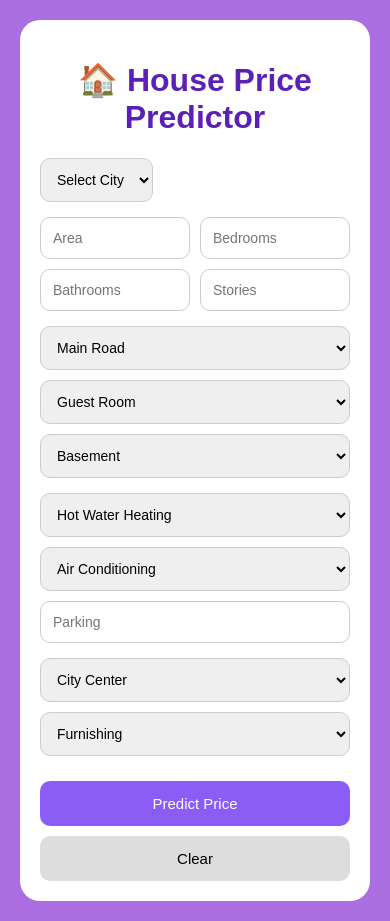
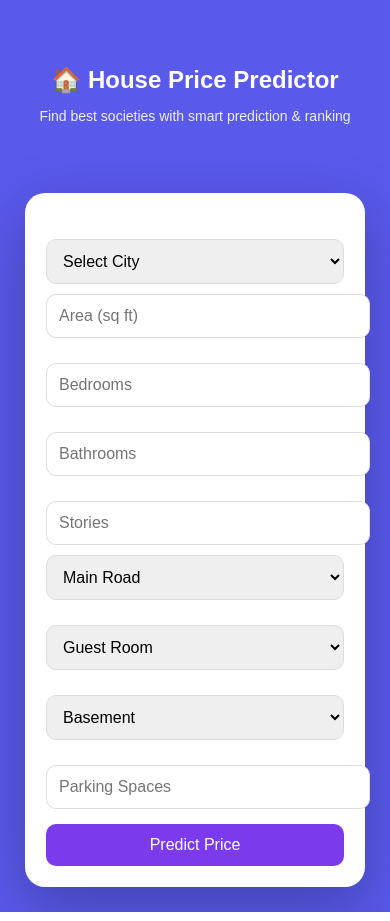
Before and after one commit to angelchoudhary222-ui/house-price-predictor, a Flask app: page / in a window 390 px wide. Run offline with Flask 3, Linux system fonts and the light colour scheme; parts of the project's set-up code (start-up, migrations or seed data) failed here and were passed over.

Commit message:
final version

```diff
--- a/app.py
+++ b/app.py
@@ -4,9 +4,6 @@ import pandas as pd
 import requests
 import os
 import os
-
-
-
 
 app = Flask(__name__)
 
--- a/templates/index.html
+++ b/templates/index.html
@@ -2,163 +2,225 @@
 <html lang="en">
 <head>
 <meta charset="UTF-8">
-<title>House Price Predictor</title>
+<title>House Predictor Pro</title>
 
 <style>
 
 body{
-    font-family: Arial;
-    background: #aa6ee1;
+    font-family: 'Arial';
     margin:0;
-    padding:20px;
+    background: #5959ec;
 }
 
+/* HERO */
+.hero{
+    text-align:center;
+    color:white;
+    padding:40px 20px;
+}
+
+.hero h1{
+    font-size:40px;
+    margin-bottom:10px;
+}
+
+.hero p{
+    opacity:0.9;
+}
+
+/* MAIN CONTAINER */
 .container{
     max-width:1200px;
-    margin:auto;
+    margin:40px auto;
     background:white;
-    padding:40px;
-    border-radius:20px;
+    padding:35px;
+    border-radius:28px;
+
+    /* soft floating effect */
+    box-shadow: 0 20px 60px rgba(0,0,0,0.25);
+
+    /* smoother look */
+    border: 1px solid rgba(255,255,255,0.3);
+}
+/* FORM */
+form{
+    margin-top:20px;
 }
 
-h1{
-    text-align:center;
-    color:#5b21b6;
+select, input{
+    width:100%;
+    padding:12px;
+    margin:5px 0;
+    border-radius:10px;
+    border:1px solid #ddd;
 }
 
-.grid-4,
-.grid-3{
+.grid{
     display:grid;
-    gap:10px;
-    margin-top:15px;
-    margin-bottom:15px;
-}
-
-.grid-4{
-    grid-template-columns:repeat(4,1fr);
-}
-
-.grid-3{
-    grid-template-columns:repeat(3,1fr);
-}
-
-input,
-select{
-    padding:12px;
-    border-radius:10px;
-    border:1px solid #ccc;
-    font-size:14px;
+    grid-template-columns:repeat(auto-fit,minmax(200px,1fr));
+    gap:15px;
 }
 
 button{
     width:100%;
     padding:14px;
     margin-top:10px;
-    background:#8b5cf6;
-    color:white;
     border:none;
     border-radius:10px;
+    background:#7c3aed;
+    color:white;
+    font-size:16px;
     cursor:pointer;
-    font-size:15px;
-    transition:0.3s;
 }
 
 button:hover{
-    background:#7c3aed;
+    background:#5b21b6;
 }
 
-.reset-btn{
-    background:#ddd;
-    color:black;
+/* RESULT */
+.result{
+    text-align:center;
+    margin-top:20px;
+    font-size:22px;
+    font-weight:bold;
+    color:#5b21b6;
 }
 
+/* SOCIETY GRID */
 .dashboard{
     display:grid;
     grid-template-columns:repeat(auto-fit,minmax(280px,1fr));
     gap:20px;
-    margin-top:20px;
+    margin-top:30px;
 }
 
+/* CARD */
 .card{
-    background:#f8f5ff;
-    border-radius:18px;
+    background:white;
+    border-radius:16px;
     overflow:hidden;
-    box-shadow:0 8px 20px rgba(0,0,0,0.08);
+    box-shadow:0 10px 25px rgba(0,0,0,0.1);
     transition:0.3s;
 }
 
 .card:hover{
-    transform:translateY(-5px);
+    transform:translateY(-8px);
 }
 
 .card img{
     width:100%;
-    height:190px;
+    height:180px;
     object-fit:cover;
 }
 
+/* BADGE */
+.badge{
+    background:#10b981;
+    color:white;
+    padding:5px 10px;
+    font-size:12px;
+    border-radius:20px;
+    display:inline-block;
+    margin-top:10px;
+}
+
+/* CONTENT */
 .card-content{
-    padding:18px;
+    padding:15px;
 }
 
 .price{
-    color:#6d28d9;
-    font-size:20px;
+    color:#7c3aed;
+    font-size:18px;
     font-weight:bold;
 }
 
 .address{
+    font-size:13px;
     color:gray;
-    font-size:14px;
-    line-height:1.5;
 }
 
-.facility{
+/* TAGS */
+.tag{
+    display:inline-block;
     background:#ede9fe;
-    display:inline-block;
-    padding:6px 10px;
-    border-radius:20px;
-    margin:4px;
-    font-size:12px;
+    padding:5px 8px;
+    margin:3px;
+    border-radius:12px;
+    font-size:11px;
 }
 
+/* BUTTON */
 .map-btn{
-    display:inline-block;
-    margin-top:14px;
-    padding:10px 16px;
-    background:#8b5cf6;
+    display:block;
+    text-align:center;
+    margin-top:10px;
+    padding:10px;
+    background:#7c3aed;
     color:white;
+    text-decoration:none;
     border-radius:10px;
-    text-decoration:none;
 }
 
 .map-btn:hover{
-    background:#7c3aed;
-}
-
-.section-title{
-    margin-top:15px;
-    color:#5b21b6;
-    font-size:15px;
-}
-
-ul{
-    padding-left:18px;
+    background:#5b21b6;
 }
 
 @media(max-width:768px){
+    .hero h1{font-size:28px;}
+}
 
-    .grid-4{
-        grid-template-columns:1fr 1fr;
-    }
+@media (max-width: 768px) {
 
-    .grid-3{
-        grid-template-columns:1fr;
+    body{
+        padding:10px;
     }
 
     .container{
+        margin:15px;
         padding:20px;
+        border-radius:20px;
     }
+
+    .hero h1{
+        font-size:24px;
+    }
+
+    .hero p{
+        font-size:14px;
+    }
+
+    /* STACK GRID IN ONE COLUMN */
+    .grid{
+        grid-template-columns:1fr !important;
+    }
+
+    /* SOCIETY CARDS FULL WIDTH */
+    .dashboard{
+        grid-template-columns:1fr !important;
+    }
+
+    /* INPUTS FULL WIDTH */
+    input, select{
+        font-size:16px;
+    }
+
+    button{
+        font-size:16px;
+        padding:12px;
+    }
+
+    .card img{
+        height:160px;
+    }
+}
+
+body{
+    -webkit-text-size-adjust: 100%;
+}
+
+button, input, select{
+    touch-action: manipulation;
 }
 
 </style>
@@ -166,9 +228,12 @@ ul{
 
 <body>
 
+<div class="hero">
+    <h1>🏠 House Price Predictor</h1>
+    <p>Find best societies with smart prediction & ranking</p>
+</div>
+
 <div class="container">
-
-<h1>🏠 House Price Predictor</h1>
 
 <form action="/predict" method="post">
 
@@ -179,19 +244,23 @@ ul{
     <option value="Alwar">Alwar</option>
 </select>
 
-<div class="grid-4">
+<div class="grid">
 
-<input name="area" type="number" placeholder="Area" min="600" max="30000"required>
+<input name="area" type="number" placeholder="Area (sq ft)"
+min="500" max="30000" required>
 
-<input name="bedrooms" type="number" placeholder="Bedrooms" min="1" max="10" required>
+<input name="bedrooms" type="number" placeholder="Bedrooms"
+min="1" max="10" required>
 
-<input name="bathrooms" type="number" placeholder="Bathrooms" min="1" max="6" required>
+<input name="bathrooms" type="number" placeholder="Bathrooms"
+min="1" max="6" required>
 
-<input name="stories" type="number" placeholder="Stories" min="1" max="6" required>
+<input name="stories" type="number" placeholder="Stories"
+min="1" max="5" required>
 
 </div>
 
-<div class="grid-3">
+<div class="grid">
 
 <select name="mainroad">
 <option disabled selected>Main Road</option>
@@ -211,66 +280,26 @@ ul{
 <option value="no">No</option>
 </select>
 
-</div>
-
-<div class="grid-3">
-
-<select name="hotwaterheating">
-<option disabled selected>Hot Water Heating</option>
-<option value="yes">Yes</option>
-<option value="no">No</option>
-</select>
-
-<select name="airconditioning">
-<option disabled selected>Air Conditioning</option>
-<option value="yes">Yes</option>
-<option value="no">No</option>
-</select>
-
-<input type="number" name="parking" placeholder="Parking" min="0" max="6" required>
+<input name="parking" type="number" placeholder="Parking Spaces"
+min="0" max="5" required>
 
 </div>
 
-<div class="grid-3">
-
-<select name="prefarea">
-<option disabled selected>City Center</option>
-<option value="yes">Yes</option>
-<option value="no">No</option>
-</select>
-
-<select name="furnishingstatus">
-<option disabled selected>Furnishing</option>
-<option value="furnished">Furnished</option>
-<option value="semi-furnished">Semi Furnished</option>
-<option value="unfurnished">Unfurnished</option>
-</select>
-
-</div>
-
-<button type="submit">
-Predict Price
-</button>
-
-<button type="reset" class="reset-btn">
-Clear
-</button>
+<button type="submit">Predict Price</button>
 
 </form>
 
 {% if prediction_text %}
 
-<h2 style="text-align:center;margin-top:25px;color:#5b21b6;">
-    Predicted Price: {{ prediction_text }}
-</h2>
+<div class="result">
+    💰 Predicted Price: {{ prediction_text }}
+</div>
 
 {% endif %}
 
 {% if societies %}
 
-<h2 style="text-align:center;margin-top:30px;">
-    🏢 Recommended Societies
-</h2>
+<h2 style="text-align:center;margin-top:30px;">🏢 Best Societies for You</h2>
 
 <div class="dashboard">
 
@@ -278,78 +307,29 @@ Clear
 
 <div class="card">
 
-<img src="{{ s.image }}" alt="society image">
+<img src="{{ s.image }}">
 
 <div class="card-content">
 
 <h3>{{ s.name }}</h3>
 
-<p class="price">
-₹ {{ "{:,}".format(s.avg_price) }}
-</p>
+<span class="badge">Recommended</span>
 
-<p>
-<b>City:</b> {{ s.city }}
-</p>
+<p class="price">₹ {{ "{:,}".format(s.avg_price) }}</p>
 
-<p class="address">
-{{ s.address }}
-</p>
+<p class="address">{{ s.address }}</p>
 
 <div>
-
 {% for f in s.facilities %}
-
-<span class="facility">
-{{ f }}
-</span>
-
+<span class="tag">{{ f }}</span>
 {% endfor %}
-
 </div>
 
-<div class="section-title">
-<p><b>📚 Nearby Schools</b></p>
-
-<ul style="text-align:left; font-size:13px;">
-{% for school in s.schools %}
-<li>{{ school }}</li>
-{% endfor %}
-</ul>
-</div>
-
-<ul>
-{% for school in s.schools %}
-<li>{{ school }}</li>
-{% endfor %}
-</ul>
-
-<div class="section-title">
-<p><b>🏥 Nearby Hospitals</b></p>
-
-<ul style="text-align:left; font-size:13px;">
-{% for hospital in s.hospitals %}
-<li>{{ hospital }}</li>
-{% endfor %}
-</ul>
-</div>
-
-<ul>
-{% for hospital in s.hospitals %}
-<li>{{ hospital }}</li>
-{% endfor %}
-</ul>
-
-<a
-href="{{ s.map_link }}"
-target="_blank"
-class="map-btn"
->
-📍 View on Map
+<a href="{{ s.map_link }}" class="map-btn" target="_blank">
+📍 View Map
 </a>
 
 </div>
-
 </div>
 
 {% endfor %}
```
